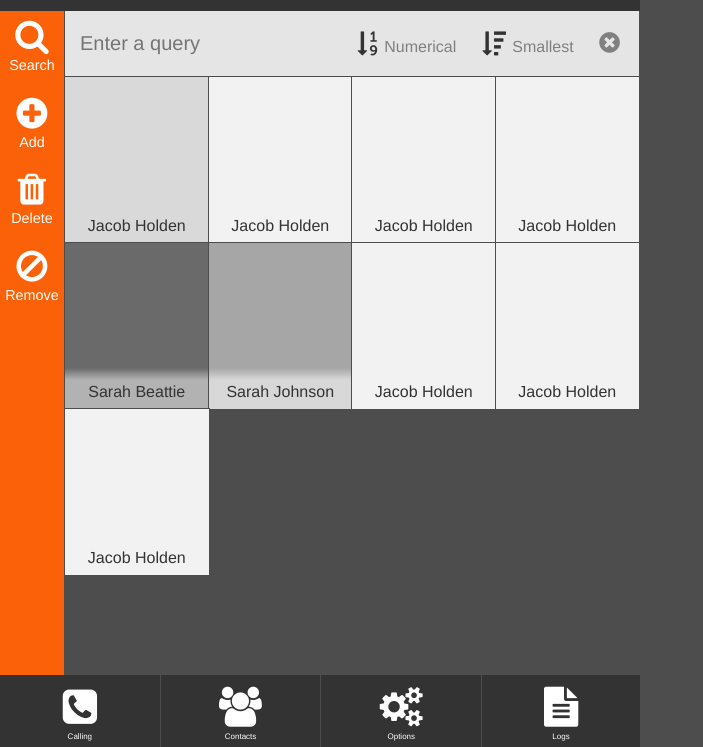
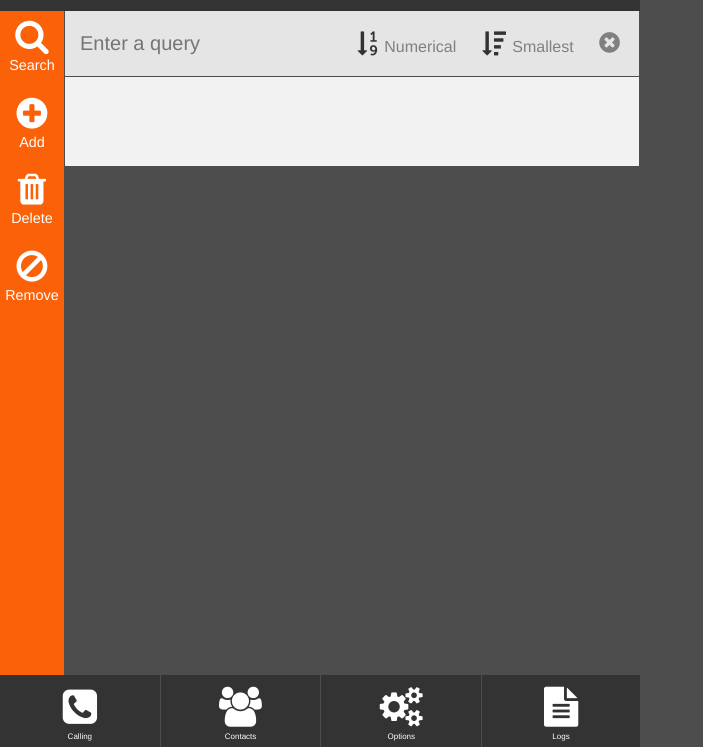
Before and after one commit to YacoobHolden/browserphone-design, a plain HTML site: page index.html in a window 1280 px wide. Shown: the part 53-800 px from the top of the page, without its empty margins (0-703 px from the left). Drawn offline with Linux system fonts and the light colour scheme.

Commit message:
Start list view and add ability to remove app sidebar

```diff
--- a/index.html
+++ b/index.html
@@ -6,8 +6,6 @@
 		<title>Standalone Browserphone</title>
 		<meta name="description" content="">
 		<meta name="viewport" content="width=device-width, initial-scale=1.0, minimal-ui">
-		<meta name="apple-mobile-web-app-capable" content="yes"/>
-		<meta name="apple-mobile-web-app-status-bar-style" content="black-translucent"/>
 
 		<link rel="stylesheet" href="style.css">
 
@@ -87,7 +85,17 @@
 									</div>
 								</div>
 							</div>
-							<div class="bf-app-grid">
+							<div class="bf-app-list">
+								<div class="bf-app-list-row">
+									<div class="list-row-left-icon">
+
+									</div>
+									<div class="list-row-left-icon">
+
+									</div>
+								</div>
+							</div>
+							<!--<div class="bf-app-grid">
 								<div class="col-xs-6 col-md-6 col-lg-3 bf-app-grid-square selected">
 									<div class="grid-top-content">
 										<div class="actions-wrapper">
@@ -126,53 +134,7 @@
 										Jacob Holden
 									</div>
 								</div>
-								<div class="col-xs-6 col-md-6 col-lg-3 bf-app-grid-square image selected">
-									<div class="grid-top-content">
-										<!--<div class="actions-wrapper">
-											<div class="action-other">
-												<div class="actions">
-													<i class="fa fa-phone-square"></i>
-												</div>
-											</div>
-										</div>-->
-									</div>
-									<div class="grid-bottom-content">
-										Sarah Beattie
-									</div>
-								</div>
-								<div class="col-xs-6 col-md-6 col-lg-3 bf-app-grid-square image">
-									<div class="grid-top-content">
-										<div class="picture"></div>
-									</div>
-									<div class="grid-bottom-content">
-										Sarah Johnson
-									</div>
-								</div>
-								<div class="col-xs-6 col-md-6 col-lg-3 bf-app-grid-square">
-									<div class="grid-top-content">
-
-									</div>
-									<div class="grid-bottom-content">
-										Jacob Holden
-									</div>
-								</div>
-								<div class="col-xs-6 col-md-6 col-lg-3 bf-app-grid-square">
-									<div class="grid-top-content">
-
-									</div>
-									<div class="grid-bottom-content">
-										Jacob Holden
-									</div>
-								</div>
-								<div class="col-xs-6 col-md-6 col-lg-3 bf-app-grid-square">
-									<div class="grid-top-content">
-
-									</div>
-									<div class="grid-bottom-content">
-										Jacob Holden
-									</div>
-								</div>
-							</div>
+							</div>-->
 						</div>
 					</div>
 					<div id="bf-dock" class="row">
--- a/style.css
+++ b/style.css
@@ -220,7 +220,7 @@ body {
 /* Grid */
 #browserphone .bf-app-area .bf-app-content .bf-app-grid {
 	background: #4d4d4d;
-	height: 100%;
+	height: 90%;
 	padding: 0px 1px 0px 1px;
 	overflow-y: scroll;
 }
@@ -288,6 +288,21 @@ body {
 	line-height: 8vh;
 }
 
+/* List */
+#browserphone .bf-app-area .bf-app-content .bf-app-list {
+	background: #4d4d4d;
+	height: 90%;
+	padding: 0px 1px 0px 1px;
+	overflow-y: scroll;
+}
+
+#browserphone .bf-app-area .bf-app-content .bf-app-list .bf-app-list-row{
+	border-bottom: 1px solid #4d4d4d;
+	height: 15%;
+	background: #f2f2f2;
+	color: #333333;
+}
+
 @media only screen and (min-width: 992px) {
 	#browserphone .bf-app-area .bf-app-sidebar {
 		width: 10%
@@ -297,6 +312,15 @@ body {
 		width: 90%
 	}
 }
+
+/* Special case where app sidebar hidden */
+#browserphone .bf-app-area.no-app-sidebar .bf-app-sidebar {
+	display: none;
+}
+#browserphone .bf-app-area.no-app-sidebar .bf-app-content {
+	width: 100%
+}
+
 
 /* Dock group */
 #browserphone #bf-dock {
```
